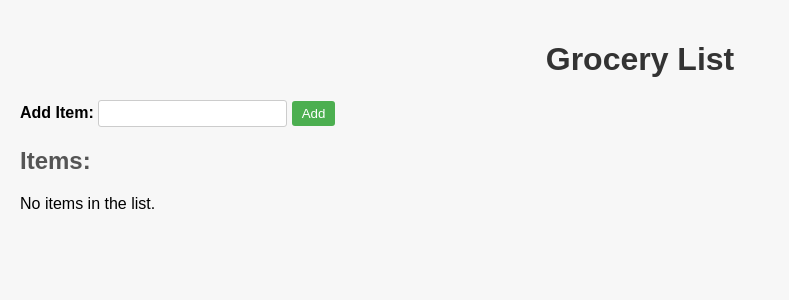
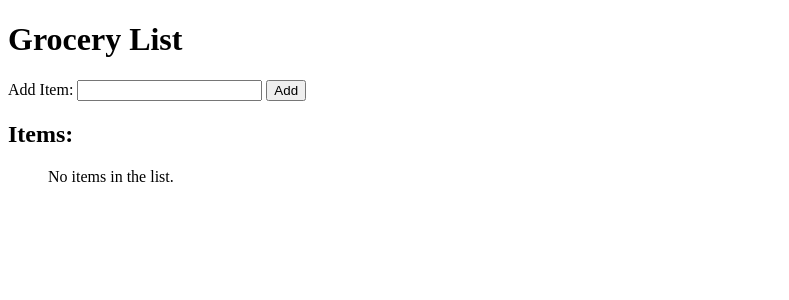
Before and after one commit to dineshkumar1025/grocery-project, a PHP site: page / in a window 1280 px wide. Shown: the top 300 px of the page, without its empty margins (0-789 px from the left). Run offline with PHP 8.4, Linux system fonts and the light colour scheme; data that the repository does not hold is empty.

Commit message:
Add files via upload

```diff
--- a/index.php
+++ b/index.php
@@ -3,74 +3,7 @@
 <head>
     <title>Grocery List</title>
     <style>
-        body {
-            font-family: Arial, sans-serif;
-            margin: 0;
-            padding: 20px;
-            background-color: #f7f7f7;
-        }
-
-        h1 {
-            text-align: center;
-            color: #333;
-        }
-
-        h2 {
-            margin-top: 20px;
-            color: #555;
-        }
-
-        ul {
-            list-style-type: none;
-            padding: 0;
-        }
-
-        li {
-            background-color: #fff;
-            padding: 10px;
-            margin: 10px 0;
-            border-radius: 5px;
-            display: flex;
-            justify-content: space-between;
-            align-items: center;
-            box-shadow: 0px 2px 4px rgba(0, 0, 0, 0.2);
-        }
-
-        form {
-            display: inline;
-        }
-
-        label {
-            font-weight: bold;
-        }
-
-        input[type="text"] {
-            padding: 5px;
-            border: 1px solid #ccc;
-            border-radius: 3px;
-        }
-
-        button {
-            background-color: #ff5555;
-            color: #fff;
-            border: none;
-            border-radius: 3px;
-            padding: 5px 10px;
-            cursor: pointer;
-        }
-
-        button[type="submit"] {
-            background-color: #4caf50;
-        }
-
-        a {
-            text-decoration: none;
-            color: #007bff;
-        }
-
-        button[type="submit"]:hover, button[type="button"]:hover, a:hover {
-            background-color: #333;
-        }
+        <!-- ... Your existing CSS code ... -->
     </style>
 </head>
 <body>
@@ -111,7 +44,7 @@
                 echo "<li>{$item_name} ";
                 echo "<form method='post' action=''>";
                 echo "<input type='hidden' name='remove_item_id' value='$item_id'>";
-                echo "<button type='submit'>Remove</button>";
+                echo "<button type='submit' class='remove-button'>Remove</button>"; // Added 'remove-button' class
                 echo "</form>";
                 echo "</li>";
             }
@@ -122,5 +55,8 @@
         mysqli_close($conn);
         ?>
     </ul>
+
+    <!-- Include your JavaScript file here -->
+    <script src="script.js"></script>
 </body>
 </html>
--- /dev/null
+++ b/script.js
@@ -0,0 +1,17 @@
+// script.js
+document.addEventListener("DOMContentLoaded", function () {
+    // Get all the "Remove" buttons
+    var removeButtons = document.querySelectorAll(".remove-button");
+
+    // Attach a click event listener to each "Remove" button
+    removeButtons.forEach(function (button) {
+        button.addEventListener("click", function (event) {
+            // Display a confirmation dialog
+            var confirmation = confirm("Are you sure you want to remove this item?");
+            if (!confirmation) {
+                // Prevent the default form submission if the user cancels
+                event.preventDefault();
+            }
+        });
+    });
+});
```
